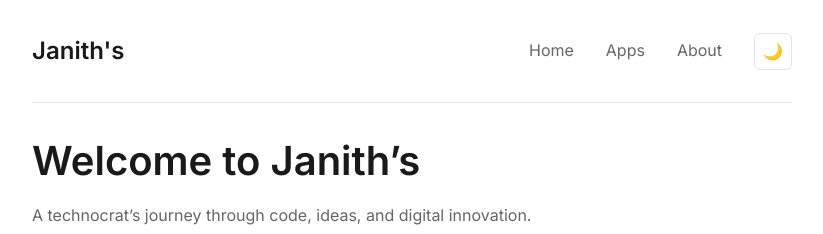
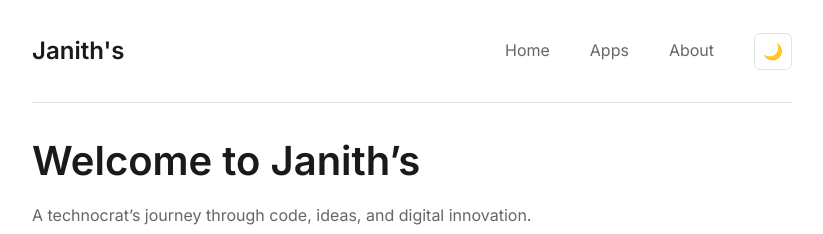
Before and after one commit to janithkv/janithkv.github.io, a Jekyll site: the page built from index.md, in a window 1280 px wide. Shown: the top 234 px of the page, without its empty margins (228-1051 px from the left). Built offline with Jekyll 4.4.1, drawn with Linux system fonts in a browser that asks for light colours.

Commit message:
fix spacing

```diff
--- a/Gemfile
+++ b/Gemfile
@@ -1,6 +1,7 @@
 source "https://rubygems.org"
 
-gem "jekyll", "~> 4.3.0"
+# Use GitHub Pages gem for compatibility
+gem "github-pages", group: :jekyll_plugins
 gem "minima", "~> 2.5"
 
 group :jekyll_plugins do
--- a/_config.yml
+++ b/_config.yml
@@ -11,6 +11,9 @@ permalink: /:year/:month/:day/:title/
 plugins:
   - jekyll-feed
   - jekyll-sitemap
+
+# GitHub Pages specific
+theme: minima
 
 collections:
   apps:
--- a/assets/css/main.css
+++ b/assets/css/main.css
@@ -57,6 +57,7 @@ body {
     display: flex;
     justify-content: space-between;
     align-items: center;
+    gap: 3rem;
 }
 
 .nav-brand {
@@ -69,7 +70,7 @@ body {
 .nav-links {
     display: flex;
     align-items: center;
-    gap: 2rem;
+    gap: 2.5rem;
 }
 
 .nav-links a {
```
